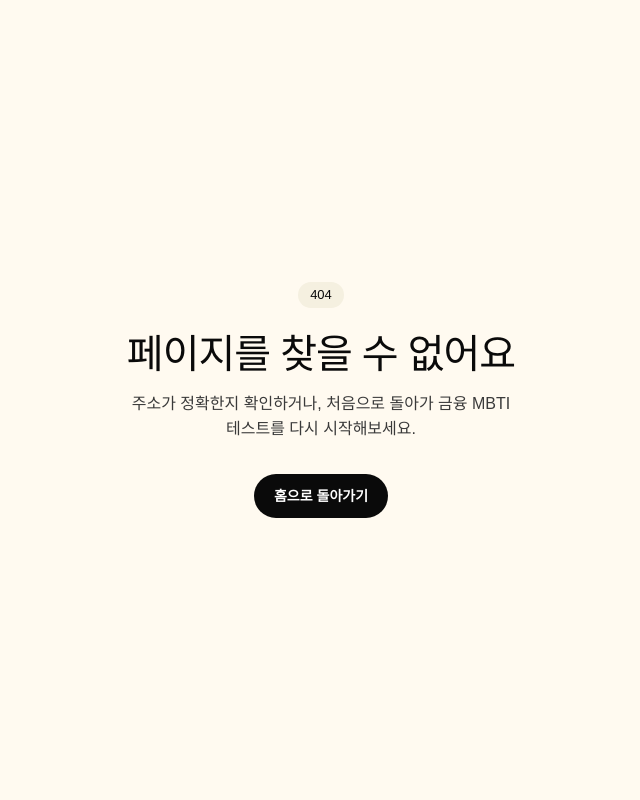
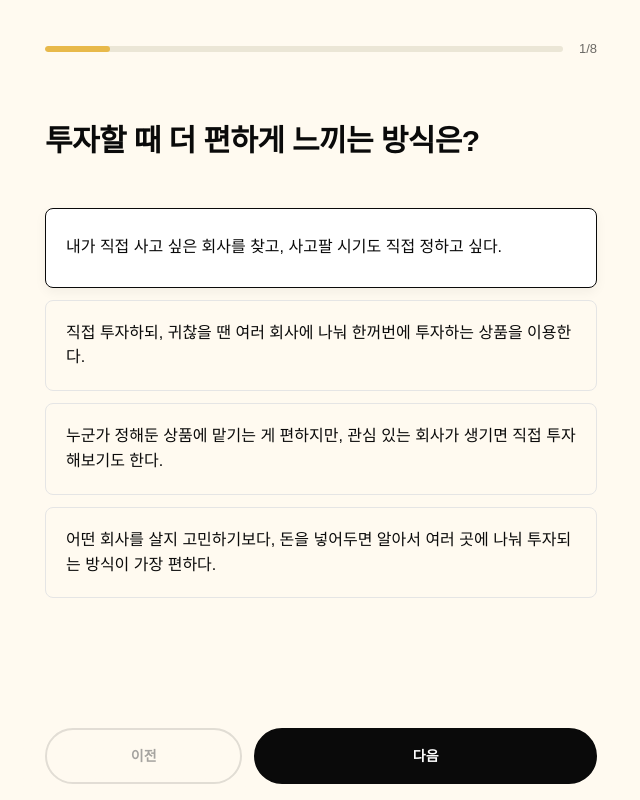
Before and after one commit to suestudy0803/Financial-Persona-Report, a Next.js app in the folder frontend/: page /test in a window 1280 px wide. Before the commit this address had no page. Shown: the whole page, without its empty margins (319-959 px from the left). Built offline with nearby package versions, Linux system fonts and the light colour scheme.

Commit message:
feat(frontend): mock 질문 데이터와 테스트 문항 이동 구현

```diff
--- a/frontend/src/app/page.js
+++ b/frontend/src/app/page.js
@@ -13,7 +13,7 @@ export default function HomePage() {
         <p className="max-w-xl text-lg leading-8 text-[#3a3a3a]">
           8개의 질문에 답하고 나에게 맞는 금융 MBTI 결과를 확인해보세요.
         </p>
-        <Button variant="primary" className="w-fit">
+        <Button href="/test" variant="primary" className="w-fit">
           테스트 시작하기
         </Button>
       </section>
--- /dev/null
+++ b/frontend/src/app/test/page.js
@@ -0,0 +1,73 @@
+"use client";
+
+import { useState } from "react";
+
+import Button from "@/components/Button";
+import Choice from "@/components/Choice";
+import ProgressBar from "@/components/ProgressBar";
+import { questions } from "@/data/questions";
+
+export default function TestPage() {
+  const [currentIndex, setCurrentIndex] = useState(0);
+  const question = questions[currentIndex];
+
+  function handlePrevious() {
+    setCurrentIndex((index) => Math.max(index - 1, 0));
+  }
+
+  function handleNext() {
+    setCurrentIndex((index) => Math.min(index + 1, questions.length - 1));
+  }
+
+  return (
+    <main className="flex min-h-screen flex-col bg-canvas text-ink">
+      <div className="mx-auto flex h-screen min-h-[640px] max-h-[900px] w-full max-w-[600px] flex-col overflow-hidden">
+        <div className="px-4 pb-4 pt-10 sm:px-6">
+          <ProgressBar current={currentIndex + 1} total={questions.length} />
+        </div>
+
+        <section className="w-full flex-1 overflow-y-auto px-4 pb-28 pt-12 sm:px-6">
+          <h1 className="text-2xl font-bold leading-tight tracking-[-0.02em] sm:text-3xl">
+            {question.question}
+          </h1>
+
+          <div className="mt-12 space-y-3">
+            {question.options.map((option, index) => (
+              <Choice
+                defaultChecked={index === 0}
+                id={option.id}
+                key={option.id}
+                label={option.text}
+                name="mbti-question"
+                value={option.id}
+              />
+            ))}
+          </div>
+        </section>
+
+        <div className="bg-gradient-to-t from-canvas via-canvas/95 to-transparent p-4 sm:px-6">
+          <div className="flex gap-3">
+            <Button
+              onClick={handlePrevious}
+              variant="secondary"
+              type="button"
+              disabled={currentIndex === 0}
+              className="!h-14 flex-1 !border-2 !border-ink/20 !bg-transparent px-6 active:scale-95"
+            >
+              이전
+            </Button>
+            <Button
+              onClick={handleNext}
+              variant="primary"
+              type="button"
+              disabled={currentIndex === questions.length - 1}
+              className="!h-14 !flex-[2] !border-2 !border-primary px-6 active:scale-95"
+            >
+              다음
+            </Button>
+          </div>
+        </div>
+      </div>
+    </main>
+  );
+}
--- a/frontend/src/components/Choice.js
+++ b/frontend/src/components/Choice.js
@@ -8,6 +8,7 @@ export default function Choice({
   value,
   label,
   checked = false,
+  defaultChecked = false,
   onChange,
   disabled = false,
 }) {
@@ -23,7 +24,7 @@ export default function Choice({
         type="radio"
         name={name}
         value={value}
-        checked={checked}
+        {...(onChange ? { checked } : { defaultChecked })}
         onChange={onChange}
         disabled={disabled}
         className="peer sr-only"
--- /dev/null
+++ b/frontend/src/data/questions.js
@@ -0,0 +1,98 @@
+export const questions = [
+  {
+    id: 1,
+    axis: "AP",
+    question: "투자할 때 더 편하게 느끼는 방식은?",
+    display_order: 1,
+    options: [
+      { id: "AP1-1", text: "내가 직접 사고 싶은 회사를 찾고, 사고팔 시기도 직접 정하고 싶다." },
+      { id: "AP1-2", text: "직접 투자하되, 귀찮을 땐 여러 회사에 나눠 한꺼번에 투자하는 상품을 이용한다." },
+      { id: "AP1-3", text: "누군가 정해둔 상품에 맡기는 게 편하지만, 관심 있는 회사가 생기면 직접 투자해보기도 한다." },
+      { id: "AP1-4", text: "어떤 회사를 살지 고민하기보다, 돈을 넣어두면 알아서 여러 곳에 나눠 투자되는 방식이 가장 편하다." },
+    ],
+  },
+  {
+    id: 2,
+    axis: "AP",
+    question: "투자에서 가장 즐거운 순간은?",
+    display_order: 2,
+    options: [
+      { id: "AP2-1", text: "이 맛에 직투하지! 직접 찍은 레버리지·고위험 종목이 화끈하게 대박 났을 때" },
+      { id: "AP2-2", text: "역시 내 선택이 맞았어! 내 손으로 직접 고른 개별 종목이 쏠쏠한 수익을 냈을 때" },
+      { id: "AP2-3", text: "신경 끌고 지냈더니 쑥쑥! 일일이 신경 쓰지 않았는데도 계좌 잔고가 차곡차곡 불어있을 때" },
+      { id: "AP2-4", text: "이너피스! 지수와 시스템이 알아서 일하게 두고 내 일상에 온전히 집중할 때" },
+    ],
+  },
+  {
+    id: 3,
+    axis: "NS",
+    question: "친한 지인이 ‘이 종목 진짜 대박이래!’ 하고 추천해 줬을 때 나는?",
+    display_order: 3,
+    options: [
+      { id: "NS1-1", text: "추천은 무시한다. 즉시 공시 자료와 재무 지표를 샅샅이 파헤친다." },
+      { id: "NS1-2", text: "대략적인 실적 그래프와 수치 정도는 직접 확인한 후 결정한다." },
+      { id: "NS1-3", text: "요즘 뜨는 트렌드인지 촉을 먼저 세워보고 괜찮으면 조금 사본다." },
+      { id: "NS1-4", text: "오 그래? 하고 느낌이 딱 오면 일단 바로 사서 담는다." },
+    ],
+  },
+  {
+    id: 4,
+    axis: "NS",
+    question: "두 종목 중 하나만 살 수 있다면 당신의 선택은?",
+    display_order: 4,
+    options: [
+      { id: "NS2-1", text: "고민 없이 A. 가격 대비 가치가 더 분명하기 때문이다." },
+      { id: "NS2-2", text: "일단 A를 우선 검토한다. 다만 B의 지표도 확인한 뒤 최종 결정한다." },
+      { id: "NS2-3", text: "B가 조금 더 끌린다. 그래도 너무 비싸지는 않은지 확인한다." },
+      { id: "NS2-4", text: "무조건 B. 모두가 이야기하는 데는 이유가 있고, 그 흐름을 타야 돈이 된다." },
+    ],
+  },
+  {
+    id: 5,
+    axis: "FD",
+    question: "내가 보유한 항목 중 1개가 악재로 크게 폭락했을 때 영향은?",
+    display_order: 5,
+    options: [
+      { id: "FD1-1", text: "계좌 전체가 크게 휘청거린다! 비중이 워낙 커서 내 전체 자산에 치명적인 타격을 입는다." },
+      { id: "FD1-2", text: "속은 쓰리지만 버틸 만하다. 2~3개 종목으로 나뉘어 있어 타격은 크지만 계좌가 무너질 정도는 아니다." },
+      { id: "FD1-3", text: "어느 정도 방어가 된다. 여러 종목에 나누어 담아두어 전체 계좌 손실폭은 생각보다 제한적이다." },
+      { id: "FD1-4", text: "이 또한 지나가리라! 충분히 분산되어 있어 한 항목의 폭락이 전체 계좌에 미치는 영향은 아주 미미하다." },
+    ],
+  },
+  {
+    id: 6,
+    axis: "FD",
+    question: "여유 자금 1,000만 원이 생겼을 때 나는?",
+    display_order: 6,
+    options: [
+      { id: "FD2-1", text: "이번엔 하이닉스다! 하고 한 종목에 거의 몰빵한다." },
+      { id: "FD2-2", text: "확신이 높은 2~3개 종목에 대부분의 자금을 투자하고, 나머지만 분산한다." },
+      { id: "FD2-3", text: "여러 종목과 ETF에 나누어 투자하되, 유망하다고 생각하는 자산에는 조금 더 비중을 둔다." },
+      { id: "FD2-4", text: "주식뿐 아니라 채권, 금, 달러, 현금까지 골고루 챙긴다." },
+    ],
+  },
+  {
+    id: 7,
+    axis: "TH",
+    question: "매수한 종목이 갑자기 움직이기 시작했을 때 나는?",
+    display_order: 7,
+    options: [
+      { id: "TH1-1", text: "주가가 오르면 바로 팔고, 다시 떨어지면 바로 산다." },
+      { id: "TH1-2", text: "일부 수익을 실현하고 나머지는 시장 상황을 보며 조정한다." },
+      { id: "TH1-3", text: "단기 상승에 크게 흔들리지는 않지만, 계속 오를 것 같으면 보유한다." },
+      { id: "TH1-4", text: "지금의 가격 움직임은 크게 신경 쓰지 않는다. 기업의 장기 가치가 유지된다면 계속 보유한다." },
+    ],
+  },
+  {
+    id: 8,
+    axis: "TH",
+    question: "여행을 가서 일주일 동안 투자 앱을 못 보게 된다면?",
+    display_order: 8,
+    options: [
+      { id: "TH2-1", text: "그렇게 오래 자리를 비울 수 없다. 포지션을 정리하거나 자동 주문을 걸어둔다." },
+      { id: "TH2-2", text: "하루에도 여러 번 확인해야 마음이 놓인다. 중요한 가격에는 손절·익절 주문을 설정한다." },
+      { id: "TH2-3", text: "며칠에서 몇 주 정도는 안 봐도 괜찮다. 주말에 한 번씩 확인한다." },
+      { id: "TH2-4", text: "한 달 동안 안 봐도 상관없다. 투자 앱보다 기업의 몇 년 뒤를 본다." },
+    ],
+  },
+];
```
